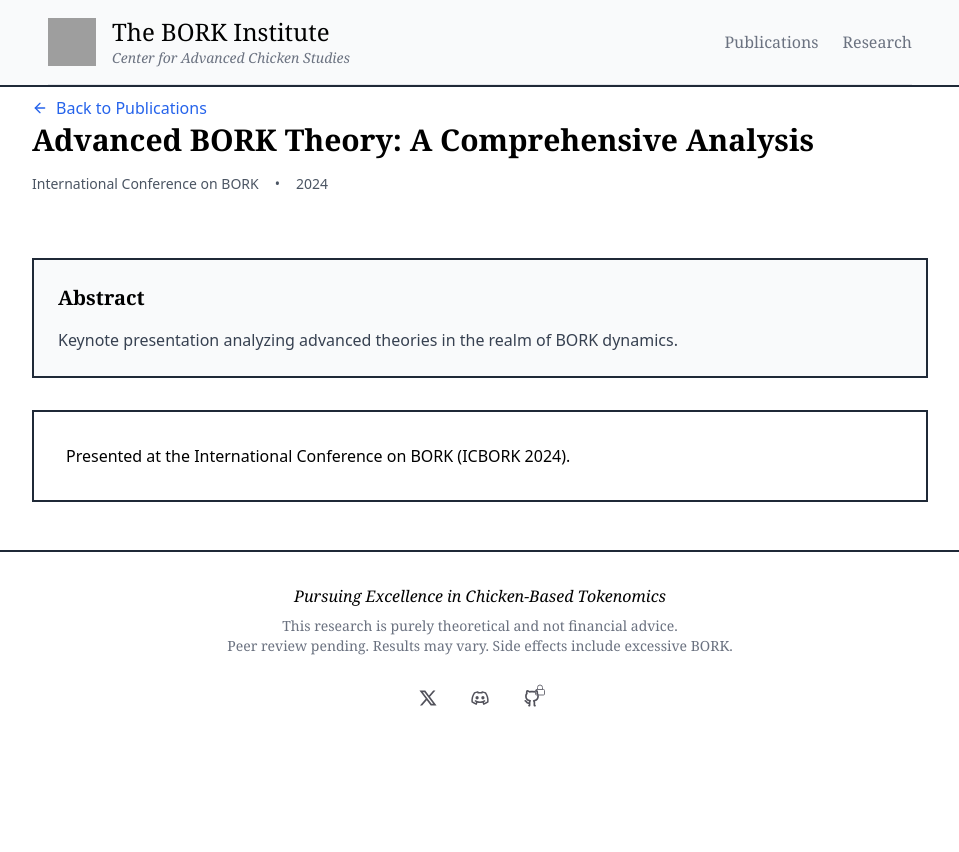
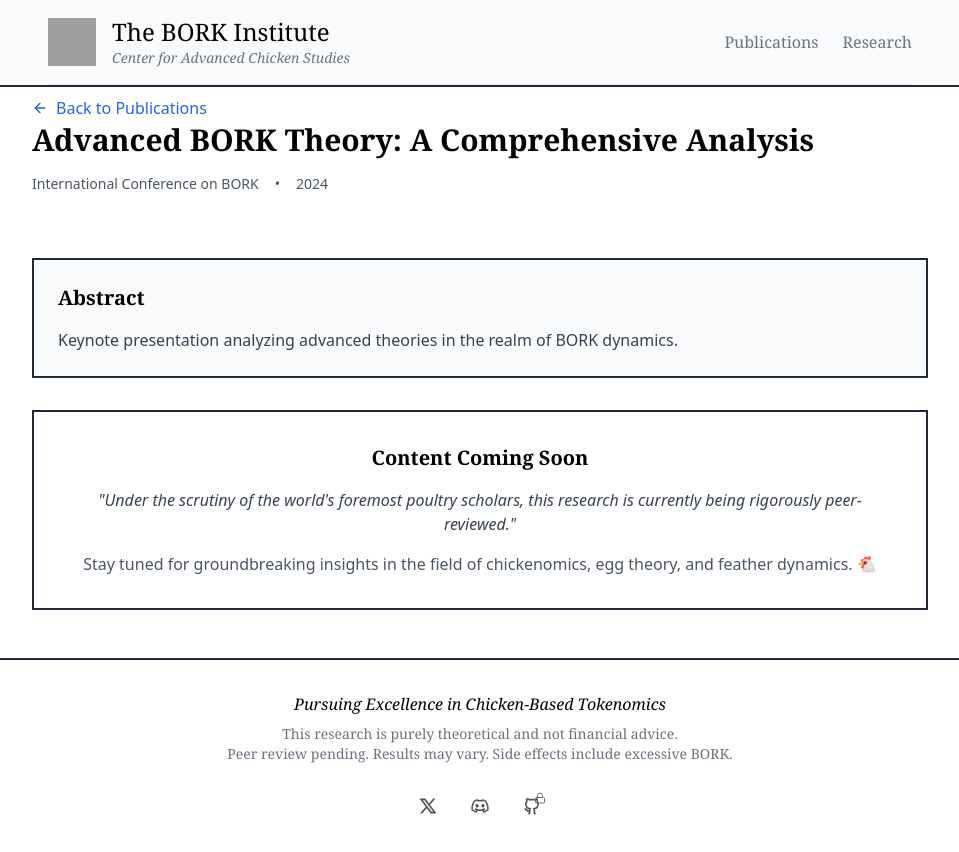
Before and after one commit to makabakadev/suika-game, a React (Vite) app: page /publication/advanced-bork-theory in a window 1280 px wide. Shown: the top 852 px of the page, without its empty margins (160-1119 px from the left). Built offline with nearby package versions, Linux system fonts and the light colour scheme; no server answers; grey boxes are pictures that could not be loaded.

Commit message:
added temporary content page

```diff
--- a/src/pages/PublicationPage.tsx
+++ b/src/pages/PublicationPage.tsx
@@ -1,7 +1,6 @@
 import { Publication } from '../utils/publicationData';
 import { ArrowLeft } from 'lucide-react';
 import { Link } from 'react-router-dom';
-import ReactMarkdown from 'react-markdown';
 
 interface PublicationPageProps {
   publication: Publication;
@@ -49,13 +48,15 @@ export function PublicationPage({ publication }: PublicationPageProps) {
             </div>
           )}
 
-          {publication.content && (
-            <div className="bg-white p-4 sm:p-8 border-2 border-gray-800">
-              <ReactMarkdown className="prose prose-sm sm:prose-base lg:prose-lg max-w-none">
-                {publication.content}
-              </ReactMarkdown>
-            </div>
-          )}
+          <div className="bg-white p-4 sm:p-8 border-2 border-gray-800 text-center">
+            <h2 className="font-serif text-lg sm:text-xl font-bold mb-4">Content Coming Soon</h2>
+            <p className="text-gray-700 text-sm sm:text-base italic">
+              "Under the scrutiny of the world's foremost poultry scholars, this research is currently being rigorously peer-reviewed."
+            </p>
+            <p className="text-gray-600 text-sm sm:text-base mt-4">
+              Stay tuned for groundbreaking insights in the field of chickenomics, egg theory, and feather dynamics. 🐔
+            </p>
+          </div>
         </article>
       )}
     </div>
```
